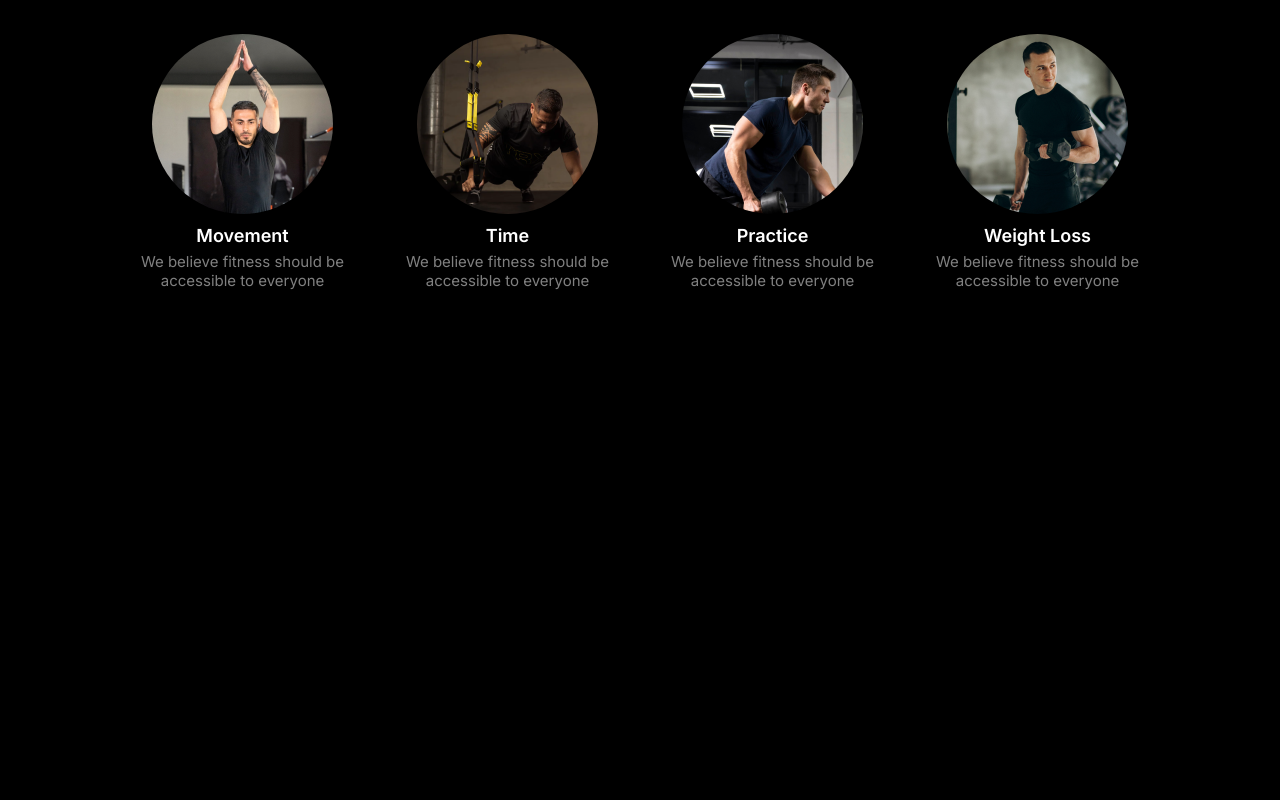
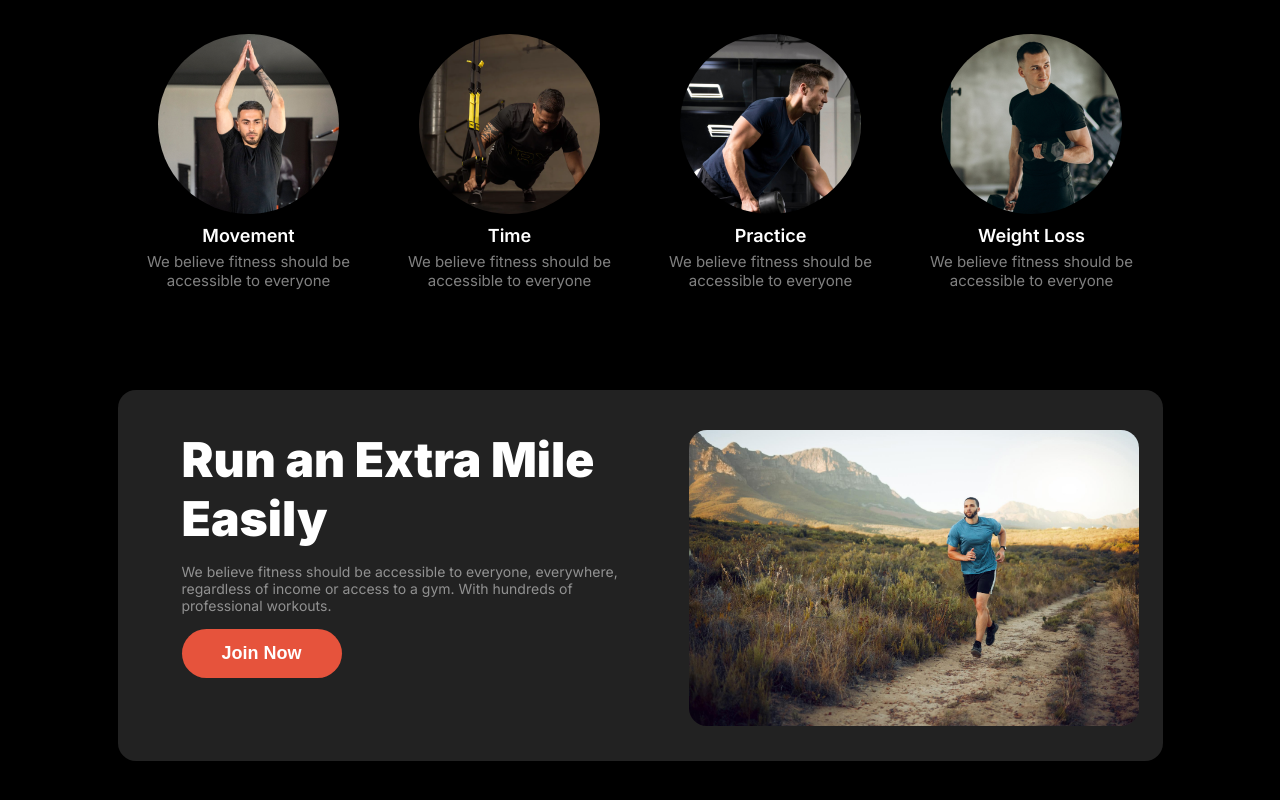
Before and after one commit to TanzidAnan/responsive-website-assignment, a plain HTML site: page index.html in a window 1280 px wide. Shown: the part 950-1750 px from the top of the page. Before the commit the page ends 1240 px from the top, so only its background shows below. Drawn offline with Linux system fonts and the light colour scheme; a web font is replaced by a local one.

Commit message:
Run an Extra Mile Easily state section done

```diff
--- a/css/style.css
+++ b/css/style.css
@@ -179,8 +179,11 @@ body {
     font-weight: 400;
 }
 
+/* habits sectio style */
+
 .habits-section {
-    margin-top: 100px;
+    width: 1044px;
+    margin: 0 auto;
 }
 
 .habits-div {
@@ -194,6 +197,7 @@ body {
     font-size: 48px;
     font-weight: 900;
     margin-bottom: 5px;
+    margin-top: 100px;
 }
 
 .habits-div p {
@@ -219,9 +223,54 @@ body {
     font-size: 18px;
     font-weight: 600;
 }
-.habits-item p{
+
+.habits-item p {
     margin-top: 6px;
     color: rgba(255, 255, 255, 0.5);
-font-size: 15px;
-font-weight: 400;
+    font-size: 15px;
+    font-weight: 400;
 }
+
+/* Run an Extra Mile Easily style */
+.mile-easily-section {
+    width: 1045px;
+    border-radius: 18px;
+    height: 371px;
+    background: rgb(34, 34, 34);
+    margin: 100px auto;
+}
+
+.mile-easily-div {
+    display: flex;
+    justify-content: space-evenly;
+}
+
+.mile-div {
+    width: 443px;
+    padding: 40px;
+}
+
+.mile-div h1 {
+    color: rgb(255, 255, 255);
+    font-size: 48px;
+    font-weight: 900;
+}
+
+.mile-div p {
+    color: rgba(255, 255, 255, 0.5);
+    font-size: 14px;
+    font-weight: 400;
+    margin: 15px 0;
+
+}
+
+.mile-img {
+    width: 450px;
+    margin-top: 40px;
+
+}
+
+.mile-img img {
+    width: 100%;
+    border-radius: 18px;
+}
--- a/index.html
+++ b/index.html
@@ -54,12 +54,14 @@
             </div>
         </div>
     </header>
+    <article>
         <!-- Header section end -->
-    <!-- Change Your Habits -->
-    <section class="container habits-section">
+        <!-- Change Your Habits state -->
+        <section class=" habits-section">
             <div class="habits-div">
                 <h1>Change Your Habits</h1>
-            <p>We believe fitness should be accessible to everyone, everywhere, regardless of income or access to a gym.
+                <p>We believe fitness should be accessible to everyone, everywhere, regardless of income or access to a
+                    gym.
                 </p>
             </div>
             <div class="habits-img-div">
@@ -93,6 +95,22 @@
                 </div>
             </div>
         </section>
+        <!-- change your Habits end -->
+        <section class="mile-easily-section">
+            <div class="mile-easily-div">
+                <div class="mile-div">
+                    <h1>Run an Extra Mile Easily</h1>
+                    <p>We believe fitness should be accessible to everyone, everywhere, regardless of income or access
+                        to a gym. With hundreds of professional workouts.</p>
+                    <button class="btn">Join Now</button>
+                </div>
+                <div class="mile-img">
+                    <img src="images/run.jpg" alt="">
+                </div>
+            </div>
+        </section>
+        <!-- Run an Extra Mile Easily state -->
+
 
 </body>
 
```
Lines whose indentation alone changed are shown as unchanged.
